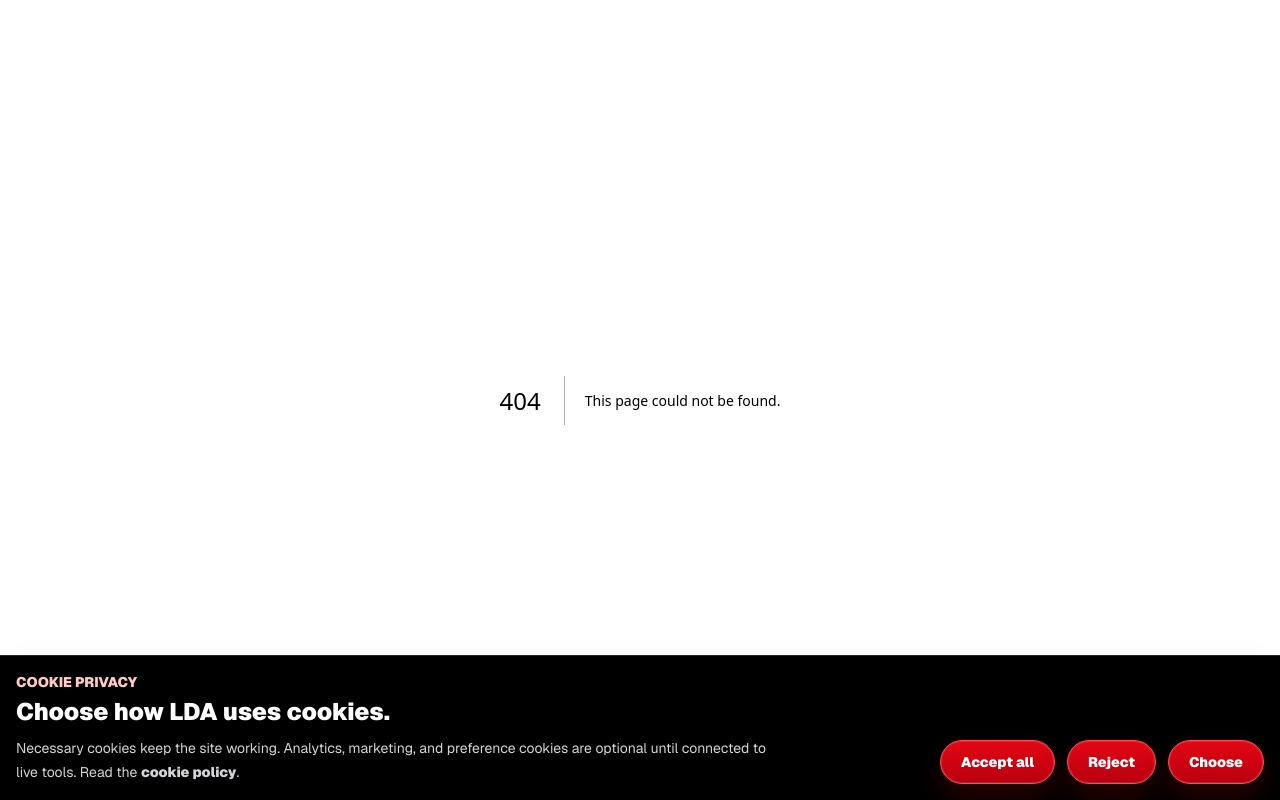
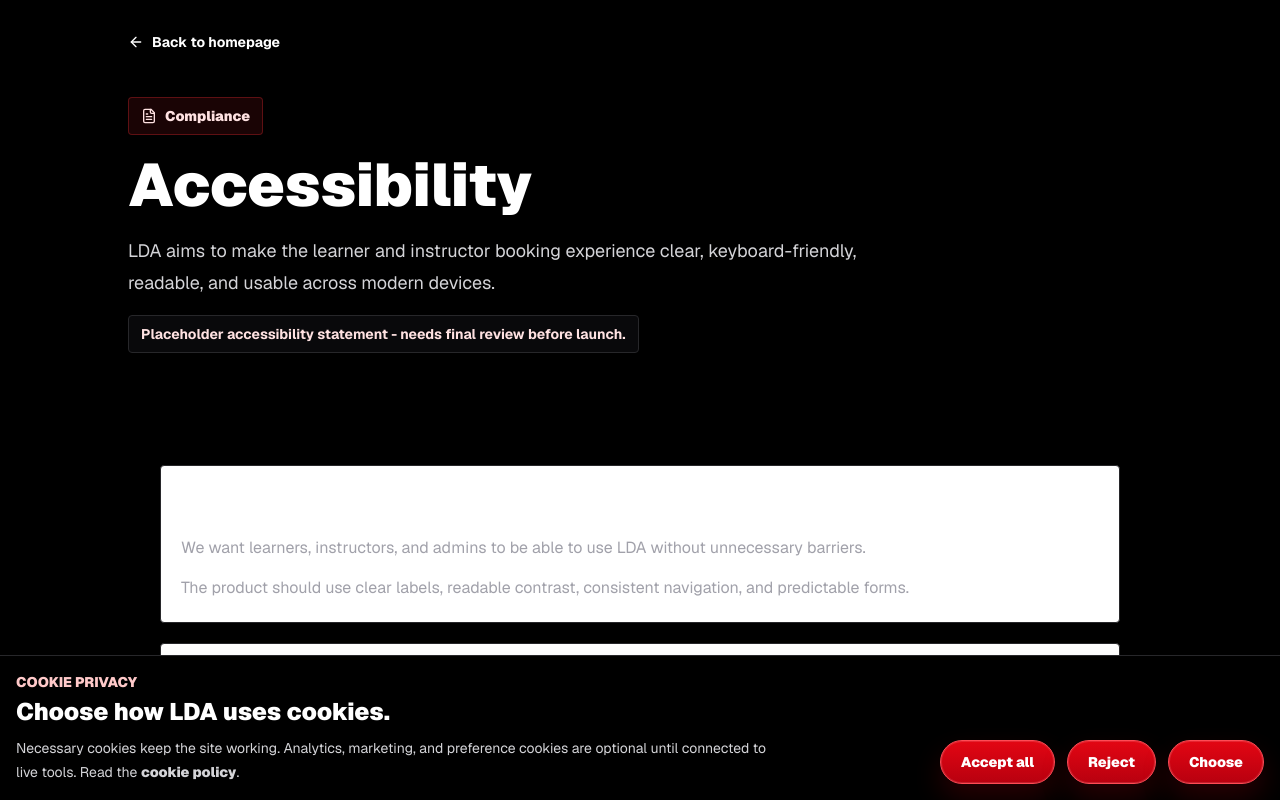
Before and after one commit to LDrivingAcademy/LDA, a Next.js app: page /accessibility in a window 1280 px wide. Before the commit this address had no page. Shown: the top 800 px of the page. Built offline with nearby package versions, Linux system fonts and the light colour scheme.

Commit message:
Add accessibility page

```diff
--- /dev/null
+++ b/src/app/accessibility/page.tsx
@@ -0,0 +1,33 @@
+import { LegalPage } from "@/components/legal-page";
+
+const accessibilityContent = {
+  title: "Accessibility",
+  intro: "LDA aims to make the learner and instructor booking experience clear, keyboard-friendly, readable, and usable across modern devices.",
+  updated: "Placeholder accessibility statement - needs final review before launch.",
+  sections: [
+    {
+      heading: "Our aim",
+      body: [
+        "We want learners, instructors, and admins to be able to use LDA without unnecessary barriers.",
+        "The product should use clear labels, readable contrast, consistent navigation, and predictable forms."
+      ]
+    },
+    {
+      heading: "Known work before launch",
+      body: [
+        "Complete a full accessibility audit across booking, payment, dashboard, support, and legal pages.",
+        "Review keyboard navigation, focus states, alternative text, form errors, and screen-reader behaviour."
+      ]
+    },
+    {
+      heading: "Contact",
+      body: [
+        "If you have trouble using the website, contact info@ldrivingacademy.co.uk with the page, device, browser, and issue."
+      ]
+    }
+  ]
+};
+
+export default function AccessibilityPage() {
+  return <LegalPage content={accessibilityContent} />;
+}
```
